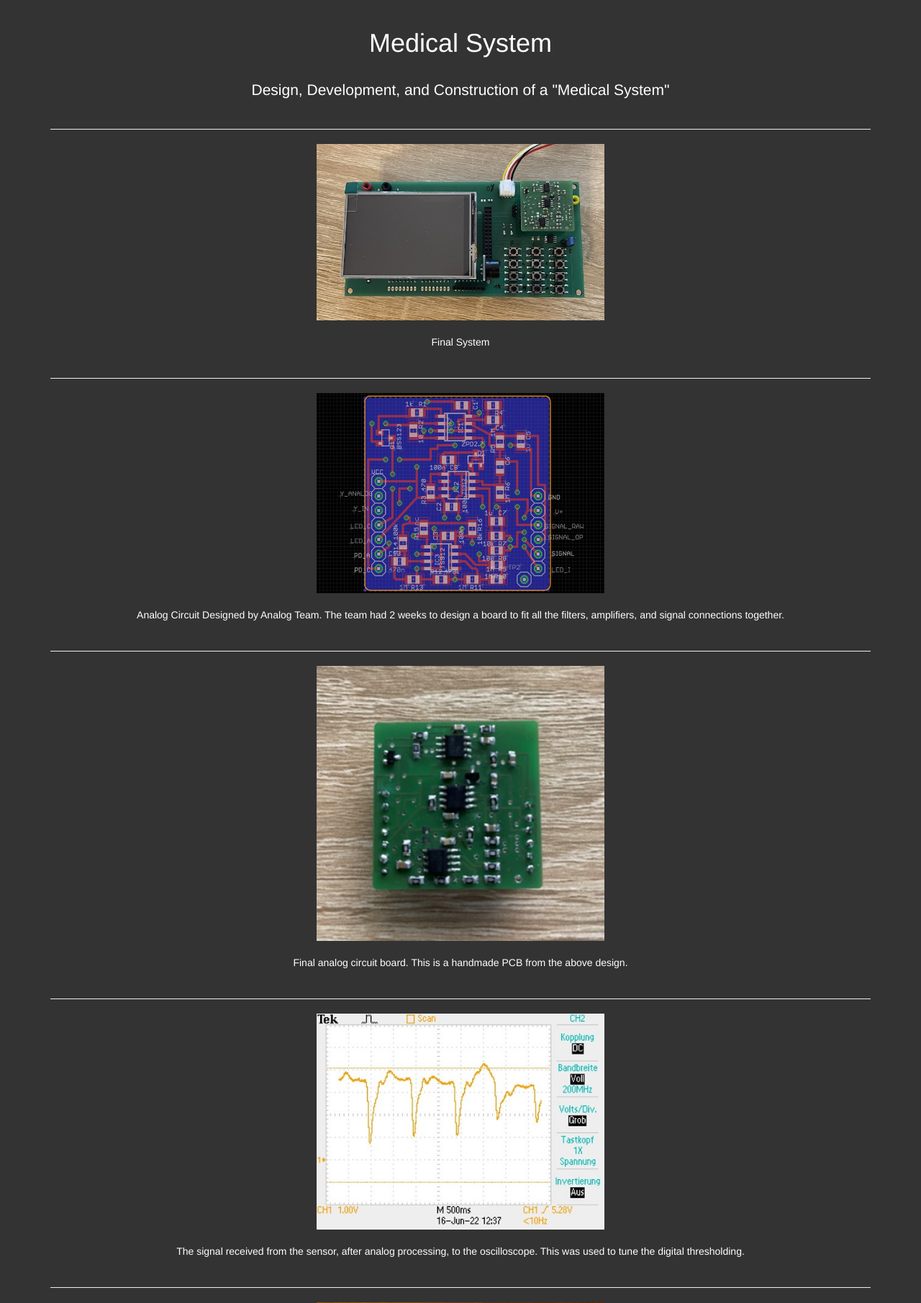
After one commit to cgrundman/christian-grundman-website, a Flask app: page /medical-system in a window 1280 px wide. The commit adds this page. Shown: the top 1810 px of the page at 72% size. Run offline with Flask 2, Linux system fonts and the light colour scheme; some libraries are stand-ins or nearby versions.

Commit message:
Added first project

```diff
--- a/main.py
+++ b/main.py
@@ -25,6 +25,11 @@ def projects():
     return render_template('projects.html')
 
 
+@app.route('/medical-system')
+def medical_system():
+    return render_template('medical_system.html')
+
+
 @app.route('/about')
 def about():
     return render_template('about.html')
--- a/static/css/styles.css
+++ b/static/css/styles.css
@@ -37,3 +37,10 @@ p {
 .btn {
     margin-bottom: 20px;
 }
+
+.img_proj {
+    width: 400px;
+    height: auto;
+    margin-left: auto;
+    margin-right: auto;
+}
--- /dev/null
+++ b/templates/medical_system.html
@@ -0,0 +1,56 @@
+{% extends 'bootstrap/base.html' %}
+
+{% block styles %}
+{{super()}}
+<link rel="stylesheet"
+      href="{{url_for('.static', filename='css/styles.css')}}">
+{% endblock %}
+
+{% block title %}Medical System{% endblock %}
+
+{% block content %}
+<!-- Medical System -->
+<div class="projects text-center">
+    <div class="container">
+        <h1 class="display-4">Medical System</h1>
+        <p class="lead">Design, Development, and Construction of a "Medical System"</p>
+        <hr class="my-4">
+
+        <img class="img_proj" src="{{url_for('static', filename='images/medical_system_1.jpg')}}" alt="Image 1">
+        <p>Final System</p>
+        <hr class="my-4">
+
+        <img class="img_proj" src="{{url_for('static', filename='images/medical_system_2.jpg')}}" alt="Image 2">
+        <p>Analog Circuit Designed by Analog Team. The team had 2 weeks to design a board to fit all the filters, amplifiers, and signal connections together.</p>
+        <hr class="my-4">
+
+        <img class="img_proj" src="{{url_for('static', filename='images/medical_system_3.jpg')}}" alt="Image 3">
+        <p>Final analog circuit board. This is a handmade PCB from the above design.</p>
+        <hr class="my-4">
+
+        <img class="img_proj" src="{{url_for('static', filename='images/medical_system_4.jpg')}}" alt="Image 4">
+        <p>The signal received from the sensor, after analog processing, to the oscilloscope. This was used to tune the digital thresholding.</p>
+        <hr class="my-4">
+
+        <img class="img_proj" src="{{url_for('static', filename='images/medical_system_5.jpg')}}" alt="Image 5">
+        <p>Sample readout of heart, with high Pressure alarm. The device also includes a buzzer to indicate heart beat (during the QRS-complex).</p>
+        <hr class="my-4">
+
+        <h3>Special Thanks:</h3>
+        <p>Paniz Izadi, Sevda Golkar, Andrea, Akin Çaǧlayan</p>
+        <p>Also to the Professors and student tutors that provided insights and learning opportunities</p>
+        <hr class="my-4">
+
+        <p>Return to projects page here:</p>
+        <div class="row">
+            <a class="btn btn-warning btn-lg" href="/projects" role="button">Projects</a>
+        </div>
+
+        <p>Return to homepage here:</p>
+        <div class="row">
+            <a class="btn btn-warning btn-lg" href="/" role="button">Home</a>
+        </div>
+    </div>
+</div>
+
+{% endblock %}
--- a/templates/projects.html
+++ b/templates/projects.html
@@ -14,6 +14,11 @@
     <div class="container">
         <h1 class="display-4">💼 Projects ✅</h1>
         <p class="lead">These are the projects that I have worked on recently.</p>
+        <hr class="my-4">
+
+        <div class="row">
+            <a class="btn btn-warning btn-lg" href="/medical-system" role="button">Design and Development of a "Medical System"</a>
+        </div>
         <hr class="my-4">
 
         <p>Interested in my full resume?</p>
--- a/todo.txt
+++ b/todo.txt
@@ -1,6 +1,9 @@
 1) Add German version to site, think about how to do this
 1b) Add Social Media and Professional contact links
 2) Make project list to display
-3) Add Projects
+3) Add more projects
+3b) format individual projects pages
 4) Add webcam page
 5) Add computer vision projects
+6) Select and implement fonts into site
+6) Make text more readable
```
Also changed, not shown: static/images/medical_system_1.jpg (added), static/images/medical_system_2.jpg (added), static/images/medical_system_3.jpg (added), static/images/medical_system_4.jpg (added), static/images/medical_system_5.jpg (added).
